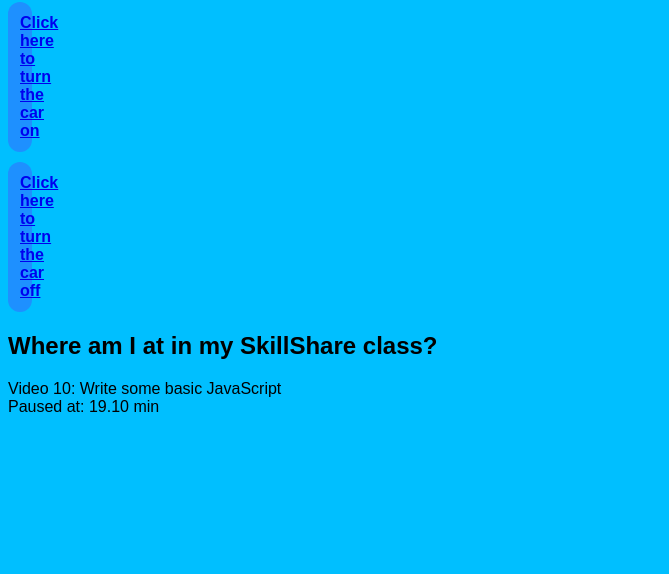
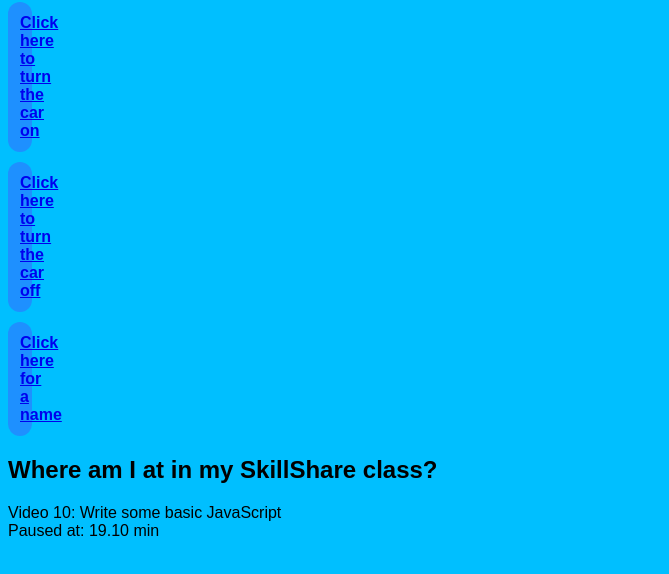
Before and after one commit to CFredsgaard/js-rocket2, a plain HTML site: page index.html in a window 1280 px wide. Shown: the part 78-652 px from the top of the page, without its empty margins (0-669 px from the left). Drawn offline with Linux system fonts and the light colour scheme.

Commit message:
Added button
Added sayMyName var in js and a button in html

```diff
--- a/index.html
+++ b/index.html
@@ -20,6 +20,11 @@
         <a href="#" onclick="car.switchCar(false);">Click here to turn the car off</a>
     </div>
 
+    <!-- Name button -->
+    <div class="button">
+        <a href="#" onclick="sayMyName('Cecilie');">Click here for a name</a>
+    </div>
+
     <h2>Where am I at in my SkillShare class?</h2>
     <p>
         Video 10: Write some basic JavaScript
--- a/js/script.js
+++ b/js/script.js
@@ -1,3 +1,7 @@
+var sayMyName = function (name){
+    alert('My name is: '+name)
+}
+
 var car = {
     //Proporties and proportie values:
     make: 'Tesla',
@@ -34,4 +38,5 @@ var car = {
             this.isTurnedOn = false;
         }
     },
+
 };
```
